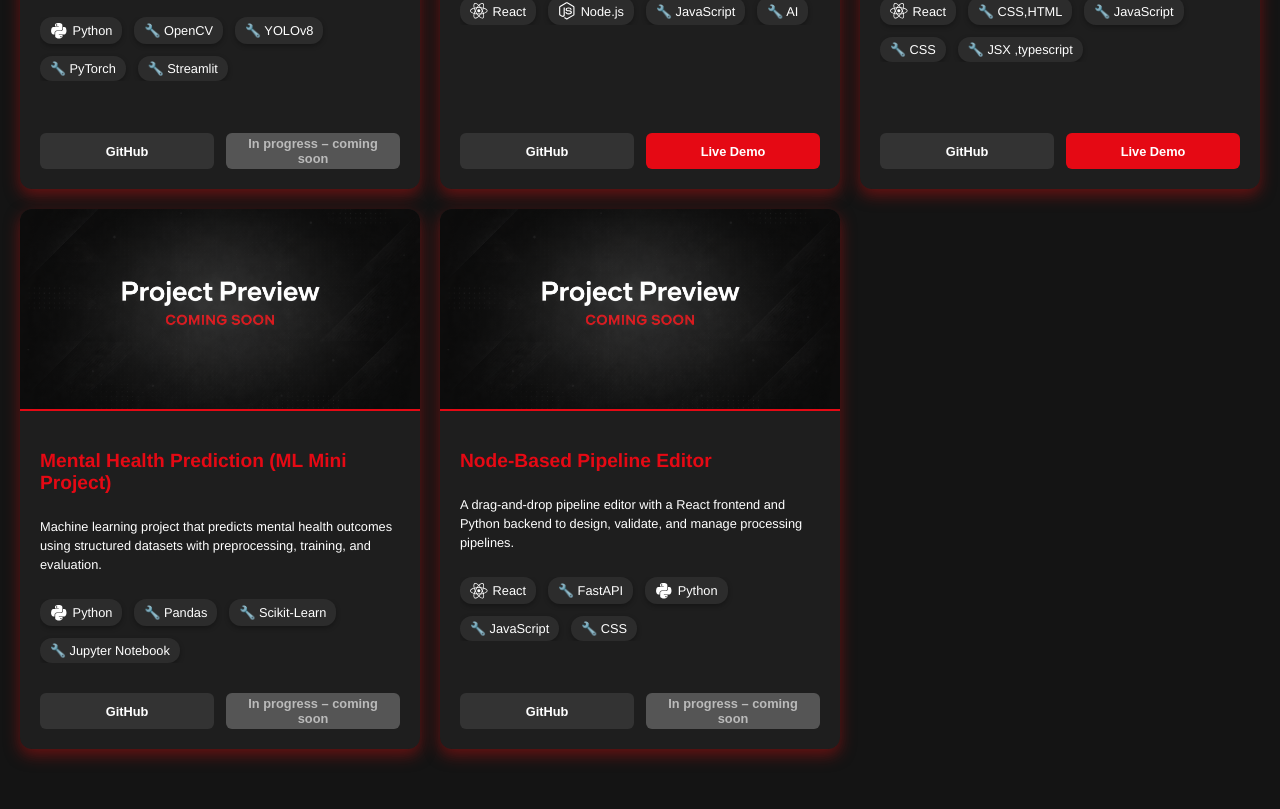
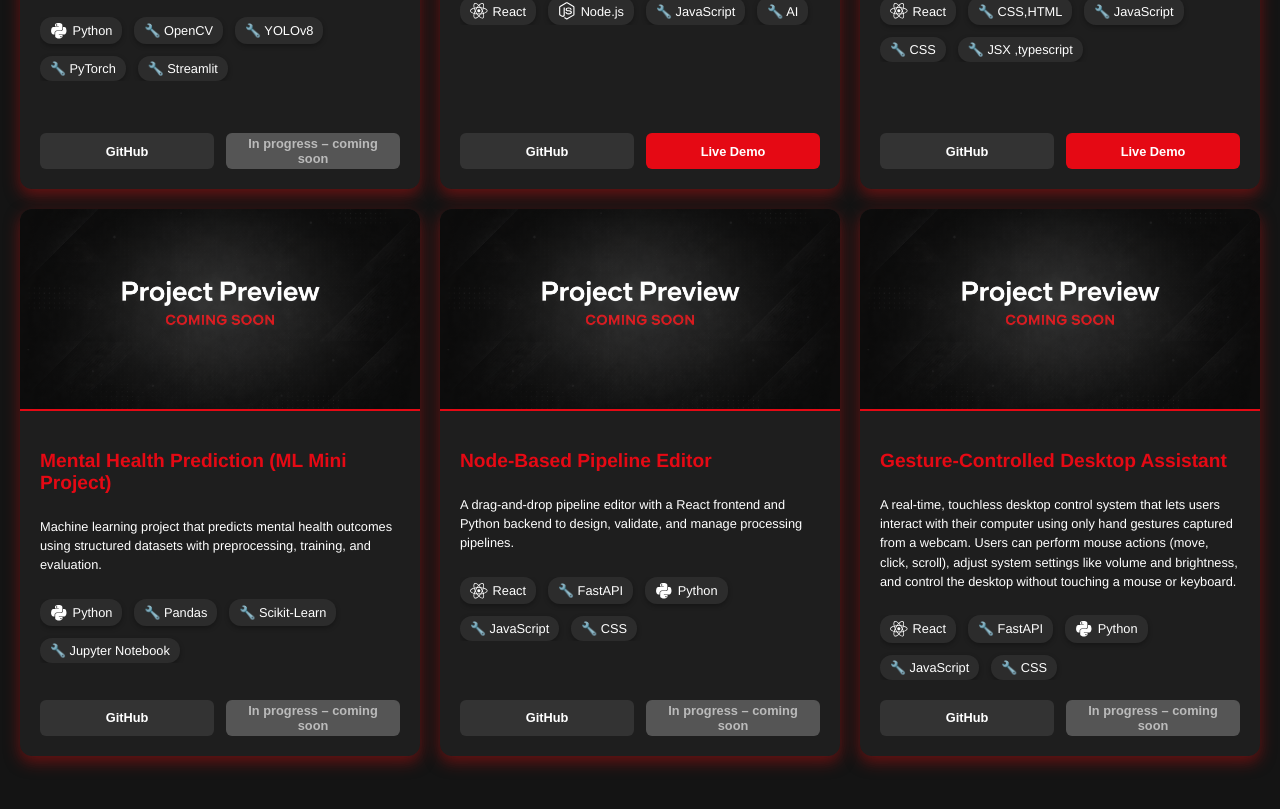
Before and after one commit to ABHINAVNDEVADIGA/netflix-portfolio, a React (Create React App) app: page /projects in a window 1280 px wide. Shown: the part 471-1280 px from the top of the page. Built offline with nearby package versions, Linux system fonts and the light colour scheme.

Commit message:
Update UI and improve layout

```diff
--- a/src/queries/getProjects.ts
+++ b/src/queries/getProjects.ts
@@ -60,6 +60,17 @@ export async function getProjects(): Promise<Project[]> {
       },
       repoLink:
         "https://github.com/ABHINAVNDEVADIGA/node-based-pipeline-editor"
+    },
+    {
+      title: "Gesture-Controlled Desktop Assistant",
+      description:
+        "A real-time, touchless desktop control system that lets users interact with their computer using only hand gestures captured from a webcam. Users can perform mouse actions (move, click, scroll), adjust system settings like volume and brightness, and control the desktop without touching a mouse or keyboard.",
+      techUsed: "React, FastAPI, Python, JavaScript, CSS",
+      image: {
+        url: "/projects/placeholder-image.png"
+      },
+      repoLink:
+        "https://github.com/ABHINAVNDEVADIGA/Gesture-Controlled-Desktop-Assistant"
     }
   ];
 }
```
Also changed, not shown: 1 other file (tests, documents, lock files or other folders).
